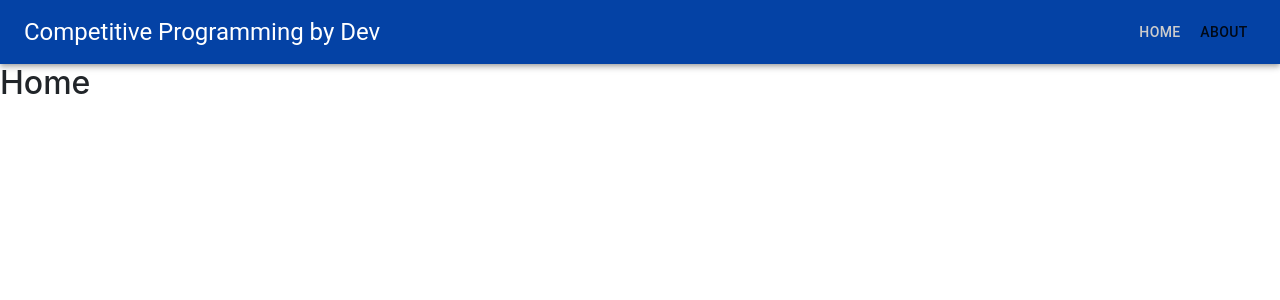
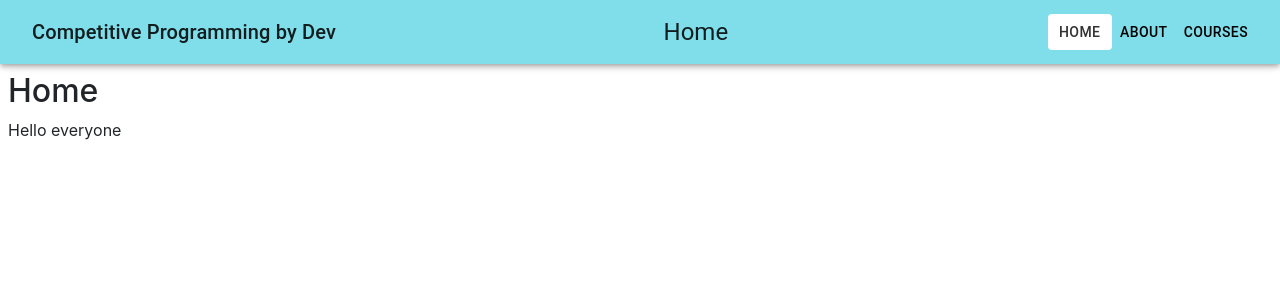
Before and after one commit to vedadehhc/competitive-programming, a React (Create React App) app: page / in a window 1280 px wide. Shown: the top 300 px of the page. Built offline with nearby package versions, Linux system fonts and the light colour scheme.

Commit message:
changed navigation system and added basic nav animation.

```diff
--- a/src/App.js
+++ b/src/App.js
@@ -1,35 +1,36 @@
 import React, { Component } from 'react';
 import { createMuiTheme, ThemeProvider } from '@material-ui/core/styles';
-import { HashRouter, Route, Link } from "react-router-dom";
-import Navigation from './components/Navigation';
+import { HashRouter as Router, Route, Redirect, Switch } from "react-router-dom";
+import Home from './components/Home';
+import PublicRoute from './components/PublicRoute';
 
 class App extends Component {
   render() {
     const theme = createMuiTheme({
       palette: {
         primary: {
-          main: '#0442a5',
+          main: '#80deea',
         },
         secondary: {
-          main: '#ea6b04',
+          main: '#ffe082',
         },
       },
     });
     return (
       <ThemeProvider theme={theme}>
-        <HashRouter basename="/">
-          <Navigation/>
-          <div>
-            <Route exact path="/" component={Home} />
-            <Route path="/about" component={About} />
-          </div>
-        </HashRouter>
+        <Router basename="/">
+          <Switch>
+            <PublicRoute exact path="/" title="Home" menu="/" component={Home} />
+            <PublicRoute exact path="/about" menu="/about" title ="About us" component={About} />
+            <PublicRoute exact path="/courses" menu="/courses" title ="Courses" component={About} />
+            <Route render={() => <Redirect to="/" />}/>
+          </Switch>
+        </Router>
       </ThemeProvider>
     );
   }
 }
 
-const Home = () => <div><h2>Home</h2></div>
-const About = () => <div><h2>About</h2></div>
+const About = () => <h2>About</h2>
 
 export default App;
--- /dev/null
+++ b/src/components/Home.jsx
@@ -0,0 +1,10 @@
+import React from 'react';
+
+export default function Home(props) {
+  return (
+    <div>
+      <h2>Home</h2>
+      <p>Hello everyone</p>
+    </div>
+  );
+}
--- a/src/components/Navigation.jsx
+++ b/src/components/Navigation.jsx
@@ -1,9 +1,13 @@
-import React from 'react';
+import React, {useState} from 'react';
 import AppBar from "@material-ui/core/AppBar";
 import Toolbar from "@material-ui/core/Toolbar";
 import { Typography } from '@material-ui/core';
-import {Link} from "react-router-dom";
+import {Link as RouterLink} from "react-router-dom";
 import Button from "@material-ui/core/Button";
+
+import HomeIcon from '@material-ui/icons/Home';
+import InfoIcon from '@material-ui/icons/Info';
+import LinearScaleIcon from '@material-ui/icons/LinearScale';
 
 import {makeStyles} from "@material-ui/core/styles";
 
@@ -11,35 +15,83 @@ const useStyles = makeStyles((theme) => ({
   root: {
     flexGrow: 1,
   },
+  list: {
+    overflow: 'auto',
+  },
   menuButton: {
     marginRight: theme.spacing(2),
   },
   title: {
+    margin: theme.spacing(1, 0, 1),
+    textTransform: "none",
+  },
+  titleDiv: {
     flexGrow: 1,
   },
+  topText: {
+    margin: theme.spacing(0, 2, 0),
+    textAlign: "center",
+  },
   navButton: {
-    color: '#cccccc',
+    color: '#000',
     '&:hover':{
-      backgroundColor: '#ffffff',
+      backgroundColor: '#fff',
+    }
+  },
+  navButtonSelected: {
+    color: '#333',
+    backgroundColor: '#fff',
+    '&:hover':{
+      backgroundColor: '#fff',
     }
   }
 }));
 
+const navLinks = [
+  ['Home', '/', <HomeIcon/>],
+  ['About', '/about', <InfoIcon/>],
+  ['Courses', '/courses', <LinearScaleIcon/>],
+];
+
 function Navigation(props) {
   const classes = useStyles();
 
+  const [hovered, setHovered] = useState(false);
+
+  function handleHovering() {
+    setHovered(true);
+  }
+
+  function handleUnhovering() {
+    setHovered(false);
+  }
+
   return (
+    <React.Fragment>
     <div className={classes.root}>
-      <AppBar position="static">
+      <AppBar position="fixed">
         <Toolbar>
-          <Typography variant="h5" className={classes.title}>
-            Competitive Programming by Dev
-          </Typography>
-          <Button component={Link} className={classes.navButton} color="default" to="/">Home</Button>
-          <Button component={Link} color="default" to="/about">About</Button>
+          <Button component={RouterLink} to="/">
+            <Typography variant="h6" className={classes.title}>
+              Competitive Programming by Dev
+            </Typography>
+          </Button>
+          <div className={classes.titleDiv}>
+            <Typography variant="h5" className={classes.topText}>
+              {props.title || ""}
+            </Typography>
+          </div>
+          {navLinks.map((text,index) => (
+            <Button component={RouterLink} to={text[1]}
+              className={(props.menu === text[1] && !hovered) ? classes.navButtonSelected : classes.navButton }
+              onMouseEnter={handleHovering}
+              onMouseLeave={handleUnhovering}
+            >{text[0]}</Button>
+          ))}
         </Toolbar>
       </AppBar>
     </div>
+    </React.Fragment>
   );
 }
 
--- /dev/null
+++ b/src/components/PublicRoute.jsx
@@ -0,0 +1,31 @@
+import React from 'react';
+import {makeStyles} from '@material-ui/core';
+import Navigation from './Navigation';
+import Toolbar from '@material-ui/core/Toolbar';
+import { Route } from 'react-router-dom';
+
+const useStyles = makeStyles((theme) => ({
+  content: {
+    flexGrow: 1,
+    padding: theme.spacing(1),
+  },
+}));
+
+export default function PublicRoute({component: Component, title, menu, ...rest}) {
+  const classes = useStyles();
+
+  return (
+    <Route
+      {...rest}
+      render={props =>
+        <div className={classes.root}>
+          <Navigation title={title} menu={menu}/>
+          <main className={classes.content}>
+            <Toolbar/>
+            <Component {...props}/>
+          </main>
+        </div>
+      }
+    />
+  );
+}
```
